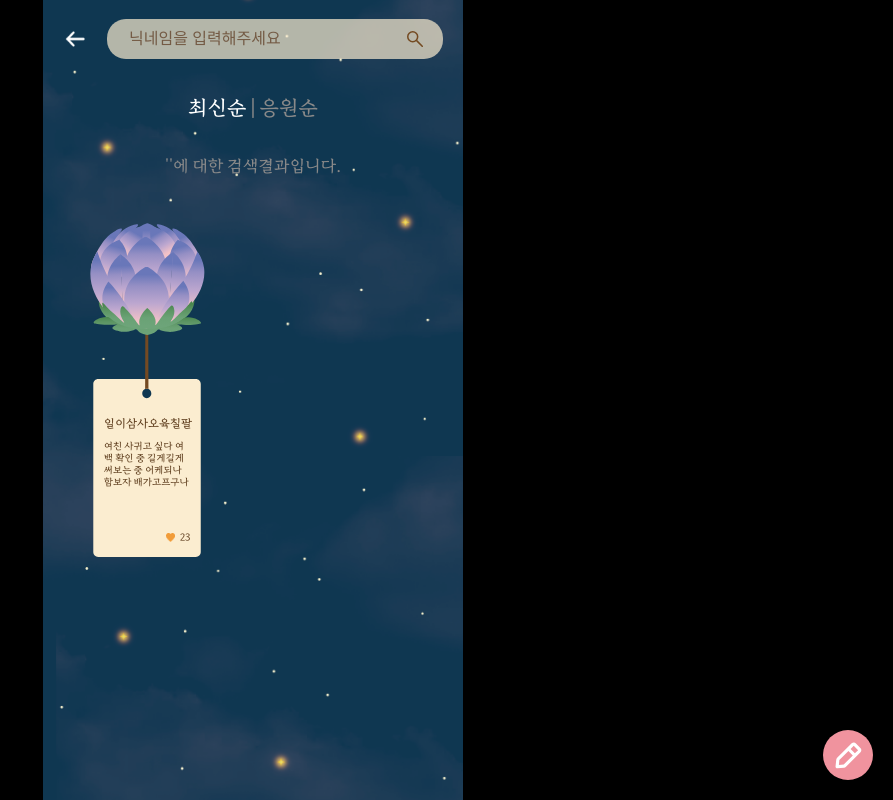
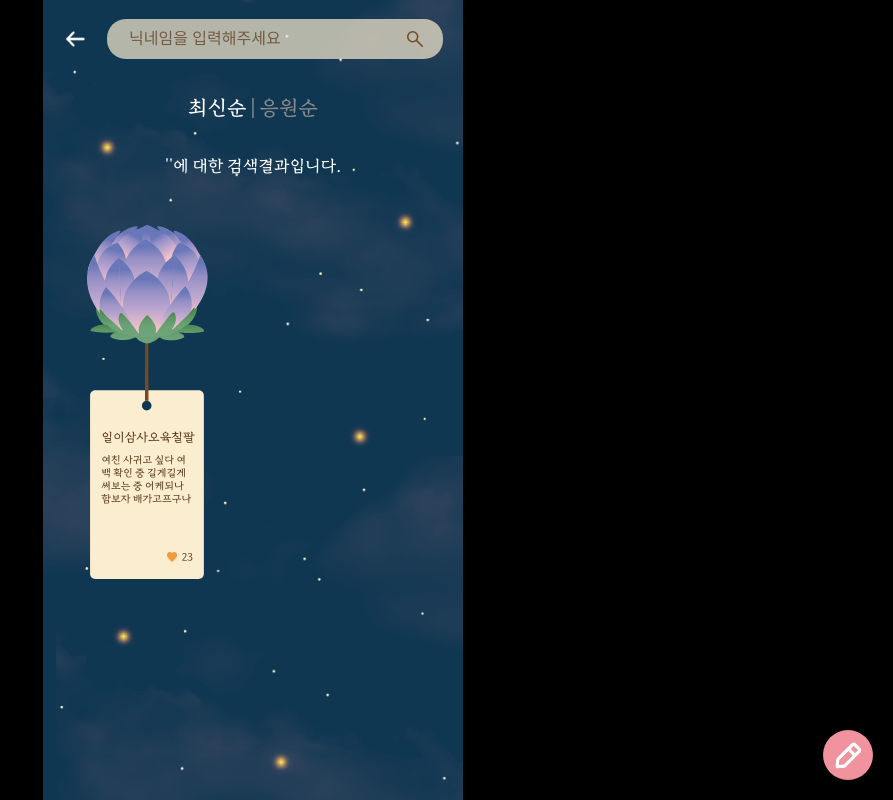
Before and after one commit to irumi-dgu/irumi-forntend, a React (Vite) app: page /lanternsSearch in a window 1280 px wide. Shown: the whole page, without its empty margins (387-1280 px from the left). Built offline with nearby package versions, Linux system fonts and the light colour scheme.

Commit message:
:sparkles: Feat: intro페이지 타이틀 수정
Feat: intro페이지 타이틀 수정

```diff
--- a/src/pages/intro/Irumi.jsx
+++ b/src/pages/intro/Irumi.jsx
@@ -26,13 +26,12 @@ function Intro() {
     <S.IntroWrapper>
       {isDragMode ? (
         <>
-          <S.SubTitle style={{ opacity: "0%" }} className="shine" />
+          <S.SubTitle className="shine">연등에 소원을 달아보세요</S.SubTitle>
           <S.intro1_box>
             <S.intro1 src={"intro_before_lantern.svg"} />
           </S.intro1_box>
 
           <S.introBox>
-            {/* <S.MinTitle className="shine">연등에 소원을 달아보세요!</S.MinTitle> */}
             <S.intro_line src={"intro_line.svg"} />
             <S.intro_hand className="handMove" src={"icon_hand.png"} />
           </S.introBox>
@@ -106,7 +105,9 @@ function Intro() {
             </S.ModalInner>
           </S.Modal>
 
-          <S.SubTitle className="fadein">이루미</S.SubTitle>
+          <S.SubTitle className="fadein">
+            이루미에 오신것을 환영합니다
+          </S.SubTitle>
           <S.intro1_box>
             <S.intro1 className="fadein" src={"intro_after_lantern.svg"} />
             <S.intro1 src={"intro_before_lantern.svg"} />
--- a/src/pages/intro/style.jsx
+++ b/src/pages/intro/style.jsx
@@ -37,6 +37,8 @@ export const MinTitle = styled.div`
   font-size: 12px;
   color: white;
   margin: 10px;
+  position: absolute;
+  left: -60%;
 `;
 
 export const intro1 = styled.img`
@@ -87,8 +89,8 @@ export const intro2_img = styled.img`
 export const intro_line = styled.img`
   transform: translate(-50%, 0);
   position: absolute;
-  width: 20px;
-  left: 10%;
+  width: 17px;
+  left: 35%;
 `;
 
 export const intro_hand = styled.img`
--- a/src/pages/lanterns/LanternsSearch.jsx
+++ b/src/pages/lanterns/LanternsSearch.jsx
@@ -37,7 +37,7 @@ function LanternsSearch() {
     <S.LanternsWrapper>
       <LanternsWriteBtn />
       <S.Header>
-        <Link to="/">
+        <Link to="/lanterns">
           <BackBtn />
         </Link>
 
@@ -54,8 +54,8 @@ function LanternsSearch() {
       <S.LanternsList>
         {data.map((item, index) => (
           <Link to="/irumiView" key={index}>
-            <S.LanternBox>
-              <Lantern item={item} size={170} />
+            <S.LanternBox className="fadein_slide">
+              <Lantern item={item} size={180} />
             </S.LanternBox>
           </Link>
         ))}
--- a/src/pages/lanterns/style.jsx
+++ b/src/pages/lanterns/style.jsx
@@ -36,7 +36,7 @@ export const Selector = styled.div`
 
 export const SubTitle = styled.div`
   margin: 20px;
-  color: #898989;
+  color: white;
 `;
 
 export const SelectorMenu = styled.div`
```
